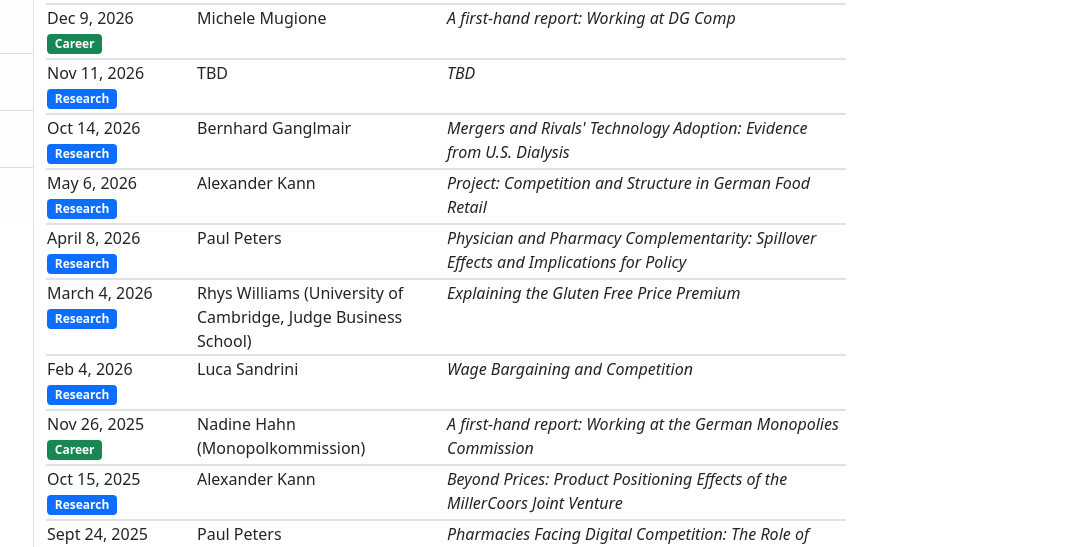
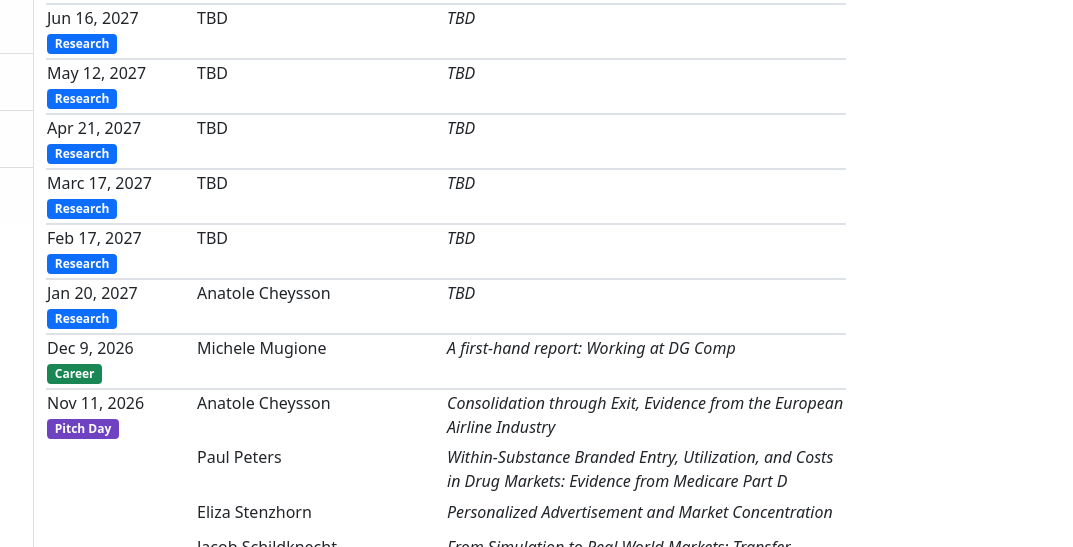
Before and after one commit to bganglmair/bganglmair.github.io, a plain HTML site: page ig-competition.html in a window 1280 px wide. Shown: the part 403-950 px from the top of the page, 207-1280 px from the left. Drawn offline with nearby package versions, Linux system fonts and the light colour scheme.

Commit message:
updating events
Updating IG Comp listings; update presentations

```diff
--- a/ig-competition.html
+++ b/ig-competition.html
@@ -180,6 +180,42 @@
                         <tbody>
 
                             <tr>
+                                <td valign="top" style="height:55px; border-top:2px solid #dee2e6">Jun 16, 2027<br><span class="badge bg-primary">Research</span></td>
+                                <td valign="top" style="border-top:2px solid #dee2e6">TBD</td>
+                                <td valign="top" style="border-top:2px solid #dee2e6"><em>TBD</em></td>
+                            </tr>
+
+                            <tr>
+                                <td valign="top" style="height:55px; border-top:2px solid #dee2e6">May 12, 2027<br><span class="badge bg-primary">Research</span></td>
+                                <td valign="top" style="border-top:2px solid #dee2e6">TBD</td>
+                                <td valign="top" style="border-top:2px solid #dee2e6"><em>TBD</em></td>
+                            </tr>
+
+                            <tr>
+                                <td valign="top" style="height:55px; border-top:2px solid #dee2e6">Apr 21, 2027<br><span class="badge bg-primary">Research</span></td>
+                                <td valign="top" style="border-top:2px solid #dee2e6">TBD</td>
+                                <td valign="top" style="border-top:2px solid #dee2e6"><em>TBD</em></td>
+                            </tr>
+
+                            <tr>
+                                <td valign="top" style="height:55px; border-top:2px solid #dee2e6">Marc 17, 2027<br><span class="badge bg-primary">Research</span></td>
+                                <td valign="top" style="border-top:2px solid #dee2e6">TBD</td>
+                                <td valign="top" style="border-top:2px solid #dee2e6"><em>TBD</em></td>
+                            </tr>
+
+                            <tr>
+                                <td valign="top" style="height:55px; border-top:2px solid #dee2e6">Feb 17, 2027<br><span class="badge bg-primary">Research</span></td>
+                                <td valign="top" style="border-top:2px solid #dee2e6">TBD</td>
+                                <td valign="top" style="border-top:2px solid #dee2e6"><em>TBD</em></td>
+                            </tr>
+
+                            <tr>
+                                <td valign="top" style="height:55px; border-top:2px solid #dee2e6">Jan 20, 2027<br><span class="badge bg-primary">Research</span></td>
+                                <td valign="top" style="border-top:2px solid #dee2e6">Anatole Cheysson</td>
+                                <td valign="top" style="border-top:2px solid #dee2e6"><em>TBD</em></td>
+                            </tr>
+
+                            <tr>
                                 <td valign="top" style="height:55px; border-top:2px solid #dee2e6">Dec 9, 2026<br><span class="badge bg-success">Career</span></td>
                                 <td valign="top" style="border-top:2px solid #dee2e6">Michele Mugione</td>
                                 <td valign="top" style="border-top:2px solid #dee2e6"><em>A first-hand report: Working at DG Comp</em></td>
@@ -187,11 +223,28 @@
 
 
                             <tr>
-                                <td valign="top" style="height:55px; border-top:2px solid #dee2e6">Nov 11, 2026<br><span class="badge bg-primary">Research</span></td>
-                                <td valign="top" style="border-top:2px solid #dee2e6">TBD</td>
-                                <td valign="top" style="border-top:2px solid #dee2e6"><em>TBD</em></td>
+                                <td valign="top" style="height:55px; border-top:2px solid #dee2e6">Nov 11, 2026<br><span class="badge me-1" style="background-color:#6f42c1">Pitch Day</span></td>
+                                <td valign="top" style="border-top:2px solid #dee2e6">Anatole Cheysson</td>
+                                <td valign="top" style="border-top:2px solid #dee2e6"><em>Consolidation through Exit, Evidence from the European Airline Industry</em></td>
                             </tr>
 
+                            <tr>
+                                <td valign="top" style="height:55px"><br></td>
+                                <td valign="top">Paul Peters</td>
+                                <td valign="top"><em>Within-Substance Branded Entry, Utilization, and Costs in Drug Markets: Evidence from Medicare Part D</em></td>
+                            </tr>
+
+                            <tr>
+                                <td valign="top" style="height:35px"><br></td>
+                                <td valign="top">Eliza Stenzhorn</td>
+                                <td valign="top"><em>Personalized Advertisement and Market Concentration</em></td>
+                            </tr>
+
+                            <tr>
+                                <td valign="top" style="height:55px"><br></td>
+                                <td valign="top">Jacob Schildknecht</td>
+                                <td valign="top"><em>From Simulation to Real World Markets: Transfer Learning for Detecting Collusive Pricing Patterns</em></td>
+                            </tr>
 
                             <tr>
                                 <td valign="top" style="height:55px; border-top:2px solid #dee2e6">Oct 14, 2026<br><span class="badge bg-primary">Research</span></td>
@@ -336,7 +389,7 @@
 
                     <!--   END .... INFORMATION -->
                     <br><br>
-                    <i>Last changed: September 19, 2026</i>
+                    <i>Last changed: November 10, 2026</i>
                     <br><br><br>
 
                 </div>
```
Also changed, not shown: events.html (+15 -16 lines), index.html (+1 -1 lines).
